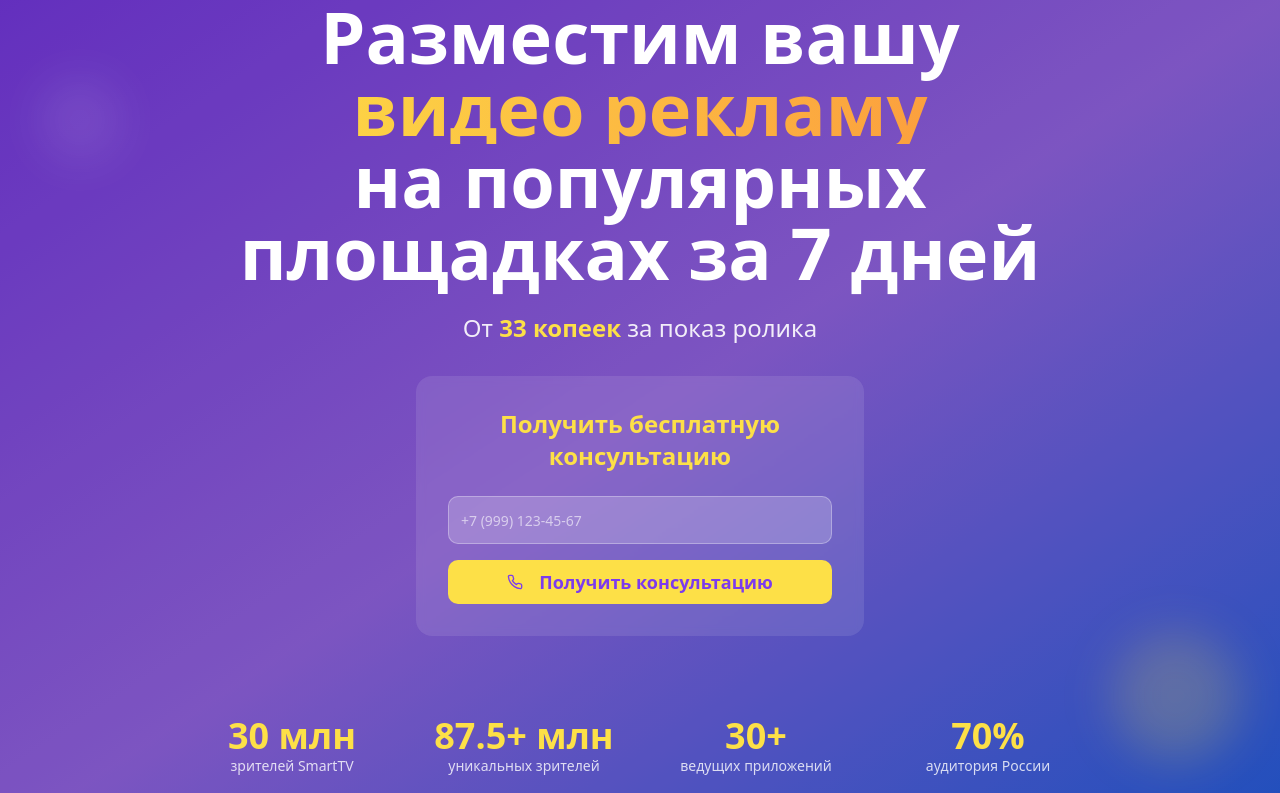
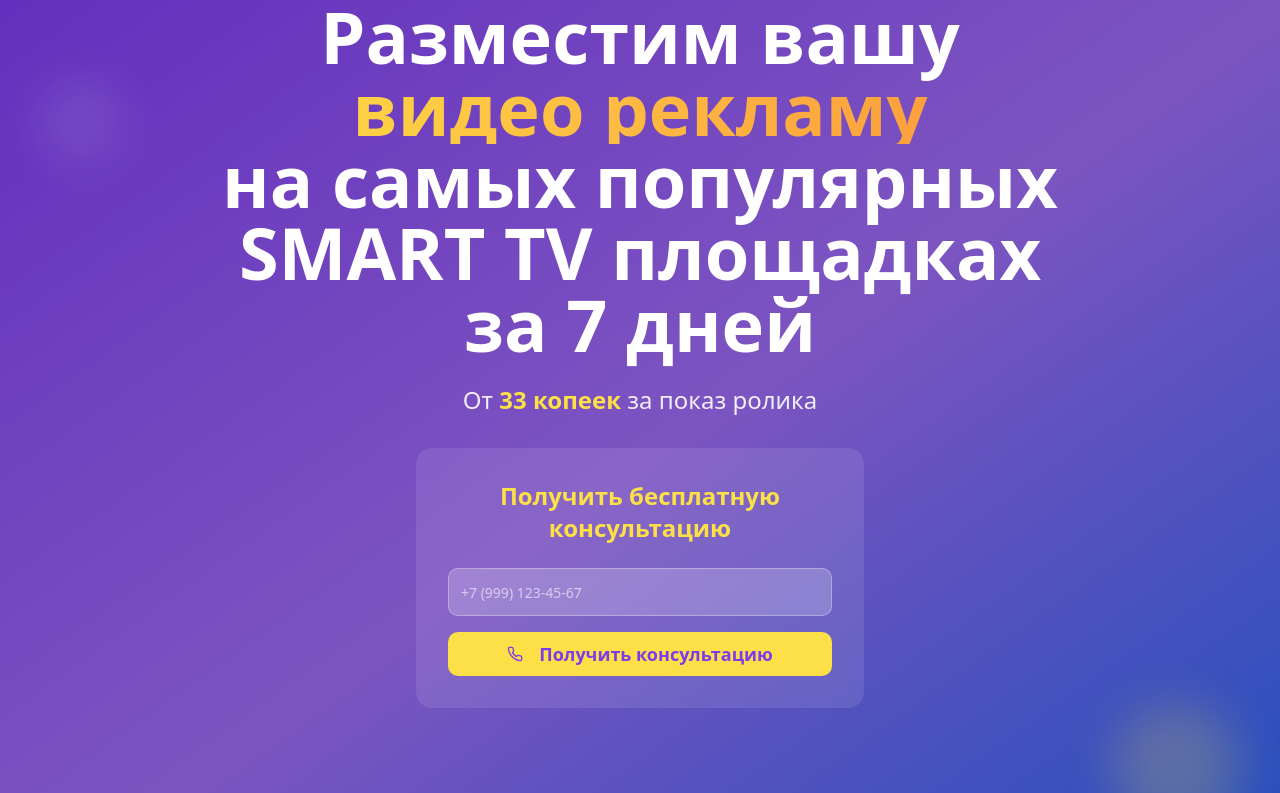
Before and after one commit to ny1988-byte/project-web-now, a React (Vite) app: page / in a window 1280 px wide. Shown: the top 793 px of the page. Built offline with nearby package versions, Linux system fonts and the light colour scheme.

Commit message:
Manual edit: src/components/HeroSection.tsx
Edited UI in Lovable

```diff
--- a/src/components/HeroSection.tsx
+++ b/src/components/HeroSection.tsx
@@ -37,7 +37,7 @@ const HeroSection = () => {
             <span className="block bg-gradient-to-r from-yellow-300 to-orange-400 bg-clip-text text-transparent">
               видео рекламу
             </span>
-            на популярных площадках за 7 дней
+            на самых популярных SMART TV площадках за 7 дней
           </h1>
 
           <p className="text-xl md:text-2xl mb-8 text-white/90 max-w-3xl mx-auto">
```
